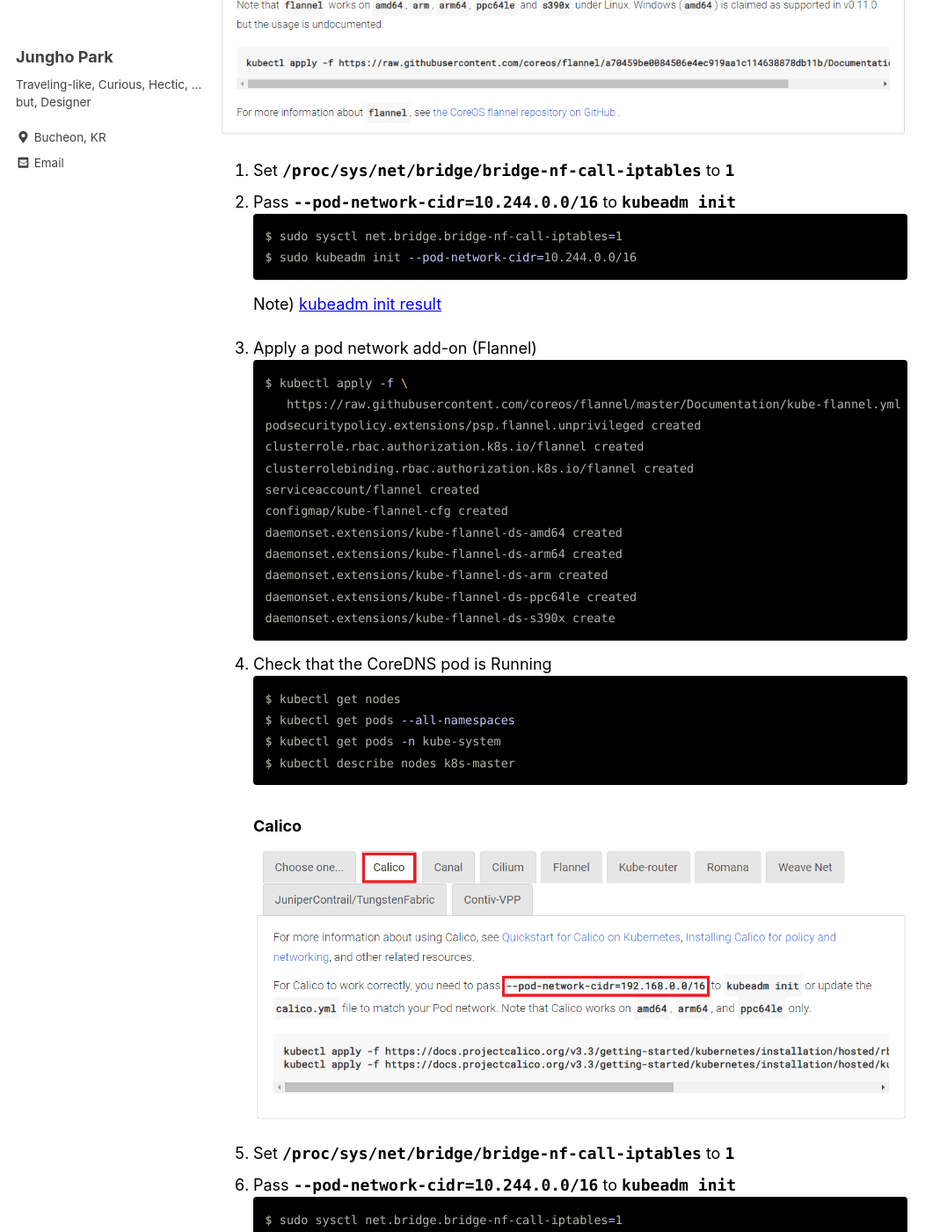
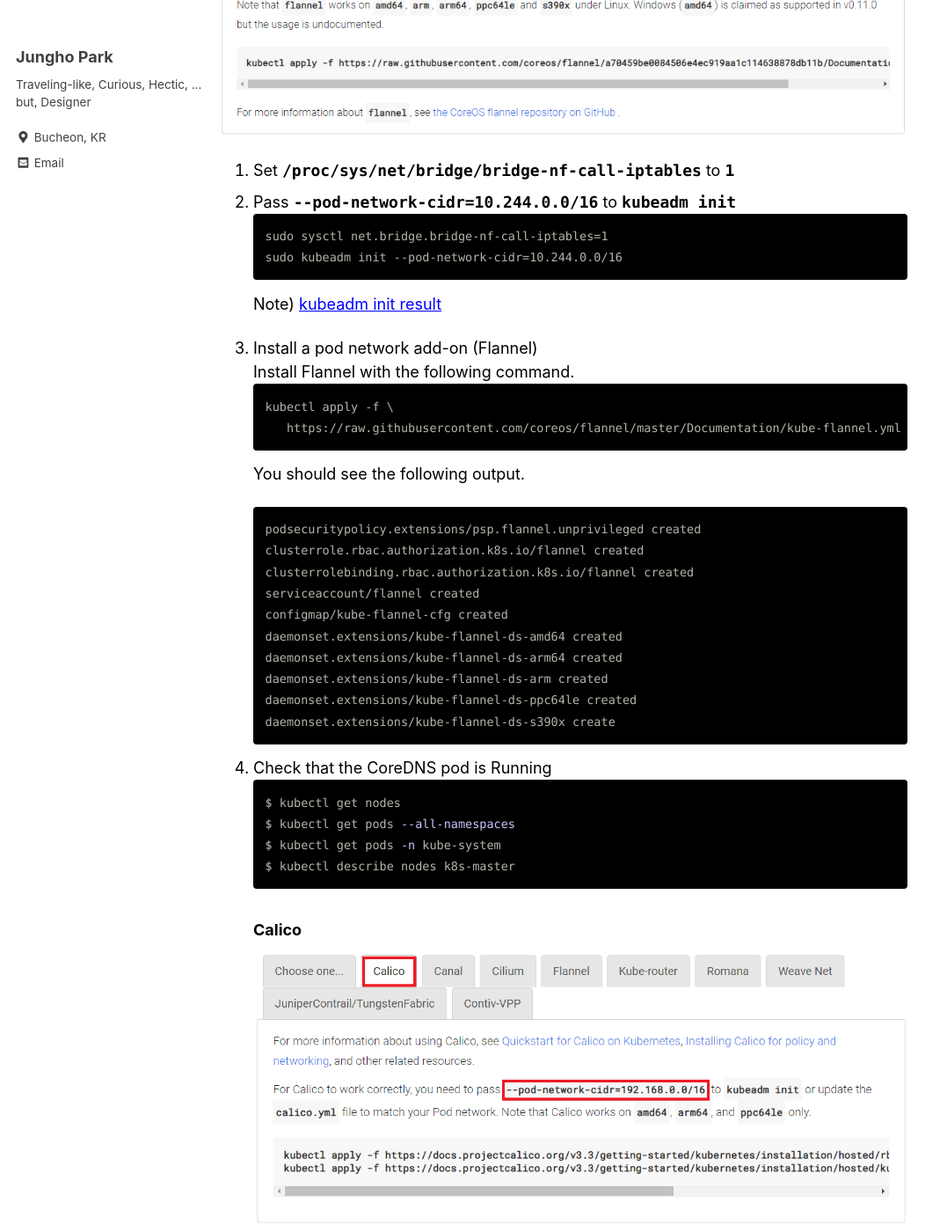
Before and after one commit to unipark00/tekrepo, a Jekyll site: the page built from _posts/2019-04-07-configure-k8s-cluster.md, in a window 1280 px wide and 1400 px high, scrolled down 2272 px. Shown: the whole window at 88% size, without its empty margins (0-1077 px from the left). Built offline with Jekyll 4.4.1, drawn with Linux system fonts in a browser that asks for light colours; cached includes are drawn as plain includes; some of the changed text lies outside the part shown.

Commit message:
Update 2019-04-07-configure-k8s-cluster.md

````diff
--- a/_posts/2019-04-07-configure-k8s-cluster.md
+++ b/_posts/2019-04-07-configure-k8s-cluster.md
@@ -38,7 +38,7 @@ sudo chown $(id -u):$(id -g) $HOME/.kube/config
 ## Warning !!!
 [ERROR Swap]: running with swap on is not supported. Please disable swap [#610](https://github.com/kubernetes/kubeadm/issues/610)
 ```
-$ sudo swapoff -a // 이것 때문에 엄청 삽질을~~!!!
+sudo swapoff -a // 이것 때문에 엄청 삽질을~~!!!
 ```
 
 ## Installing a pod network add-on
@@ -58,15 +58,19 @@ kubectl apply -f <add-on.yaml>
 1. Set **`/proc/sys/net/bridge/bridge-nf-call-iptables`** to **`1`**
 2. Pass **`--pod-network-cidr=10.244.0.0/16`** to **`kubeadm init`**
 ```console
-$ sudo sysctl net.bridge.bridge-nf-call-iptables=1
-$ sudo kubeadm init --pod-network-cidr=10.244.0.0/16
+sudo sysctl net.bridge.bridge-nf-call-iptables=1
+sudo kubeadm init --pod-network-cidr=10.244.0.0/16
 ```
 Note) [kubeadm init result](https://unipark00.github.io/tekrepo/kubernetes/kubeadm_init_sample_result/)
 
-3. Apply a pod network add-on (Flannel)
+3. Install a pod network add-on (Flannel)
+Install Flannel with the following command.
 ```console
-$ kubectl apply -f \
+kubectl apply -f \
       https://raw.githubusercontent.com/coreos/flannel/master/Documentation/kube-flannel.yml
+```
+You should see the following output.
+```console
 podsecuritypolicy.extensions/psp.flannel.unprivileged created
 clusterrole.rbac.authorization.k8s.io/flannel created
 clusterrolebinding.rbac.authorization.k8s.io/flannel created
@@ -88,10 +92,14 @@ $ kubectl describe nodes k8s-master
 ### Calico
 ![calico](https://github.com/unipark00/tekrepo/blob/master/_posts/20190418_182218.png?raw=true)
 1. Set **`/proc/sys/net/bridge/bridge-nf-call-iptables`** to **`1`**
-2. Pass **`--pod-network-cidr=10.244.0.0/16`** to **`kubeadm init`**
+2. Pass **`--pod-network-cidr=192.168.0.0/16`** to **`kubeadm init`**
 ```console
-$ sudo sysctl net.bridge.bridge-nf-call-iptables=1
-$ sudo kubeadm init --pod-network-cidr=10.244.0.0/16
+sudo sysctl net.bridge.bridge-nf-call-iptables=1
+sudo kubeadm init --pod-network-cidr=192.168.0.0/16
+```
+```console
+kubectl apply -f \
+    https://docs.projectcalico.org/v3.3/getting-started/kubernetes/installation/hosted/kubernetes-datastore/calico-networking/1.7/calico.yaml
 ```
 ## Installing a dashboard
 https://github.com/kubernetes/dashboard
````
